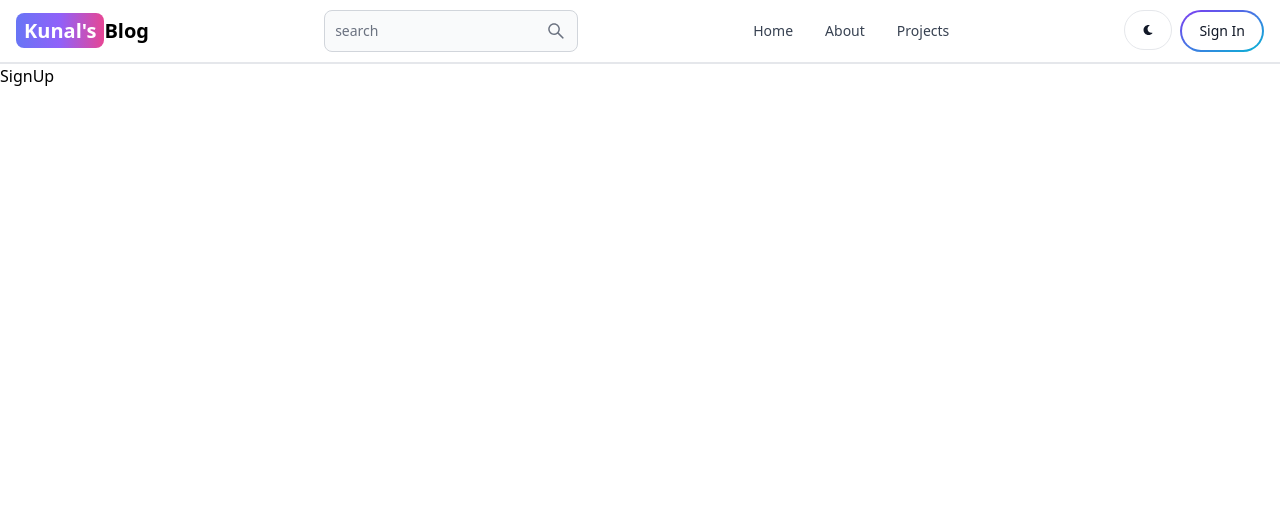
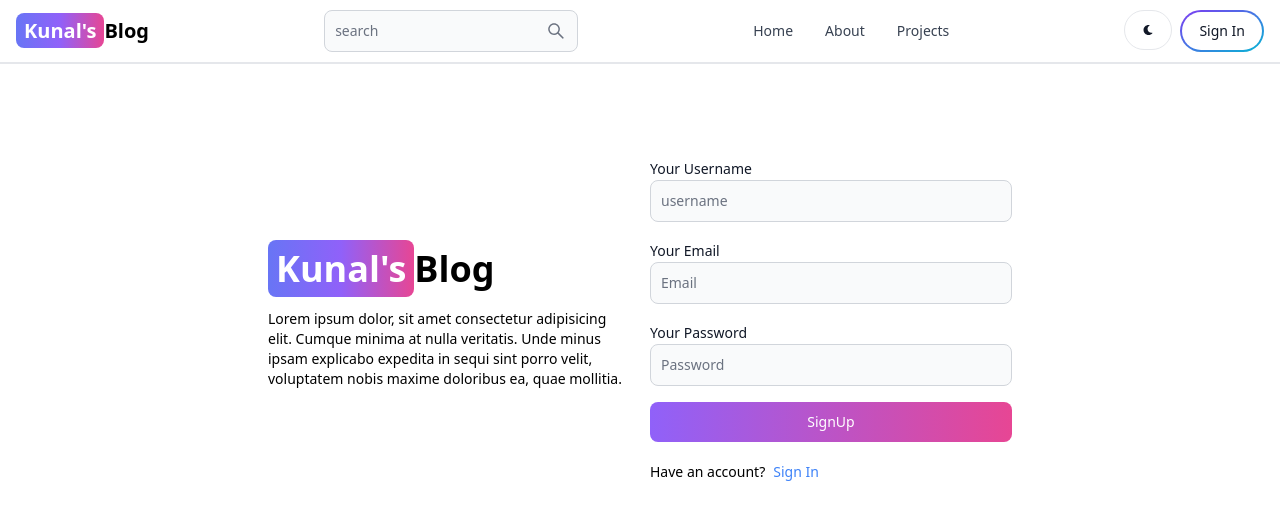
Before and after one commit to kunal-kumar-chaudhary/mern-blog, a React (Vite) app in the folder client/: page /sign-up in a window 1280 px wide. Shown: the top 520 px of the page. Built offline with nearby package versions, Linux system fonts and the light colour scheme.

Commit message:
complete signup page UI

```diff
--- a/client/src/pages/SignUp.jsx
+++ b/client/src/pages/SignUp.jsx
@@ -1,11 +1,55 @@
-import React from 'react'
+import React from "react";
+import { Link } from "react-router-dom";
+import { Label, Button, TextInput } from "flowbite-react";
 
 const SignUp = () => {
   return (
-    <div>
-      <h1 className=''>SignUp</h1>
+    <div className="min-h-screen mt-20">
+      <div className="flex p-3 max-w-3xl mx-auto flex-col md:flex-row md:items-center gap-5">
+        {/* left side */}
+        <div className="flex-1">
+          <Link to="/" className="font-bold dark:text-white text-4xl">
+            <span className="px-2 py-1 bg-gradient-to-r from-indigo-500 via-purple-500 to-pink-500 rounded-lg text-white">
+              Kunal's
+            </span>
+            Blog
+          </Link>
+          <p className="text-sm mt-5">
+            Lorem ipsum dolor, sit amet consectetur adipisicing elit. Cumque
+            minima at nulla veritatis. Unde minus ipsam explicabo expedita in
+            sequi sint porro velit, voluptatem nobis maxime doloribus ea, quae
+            mollitia.
+          </p>
+        </div>
+        {/* right side */}
+        <div className="flex-1">
+          <form className="flex flex-col gap-4">
+            <div>
+              <Label value="Your Username" />
+              <TextInput type="text" placeholder="username" id="username" />
+            </div>
+            <div>
+              <Label value="Your Email" />
+              <TextInput type="text" placeholder="Email" id="email" />
+            </div>
+            <div>
+              <Label value="Your Password" />
+              <TextInput type="text" placeholder="Password" id="password" />
+            </div>
+            <Button gradientDuoTone="purpleToPink" type="submit">
+              SignUp
+            </Button>
+          </form>
+          <div className="flex gap-2 text-sm mt-5">
+            <span>Have an account?</span>
+            <Link to="/sign-in" className="text-blue-500">
+              Sign In
+            </Link>
+          </div>
+        </div>
+      </div>
     </div>
-  )
-}
+  );
+};
 
-export default SignUp
+export default SignUp;
```
